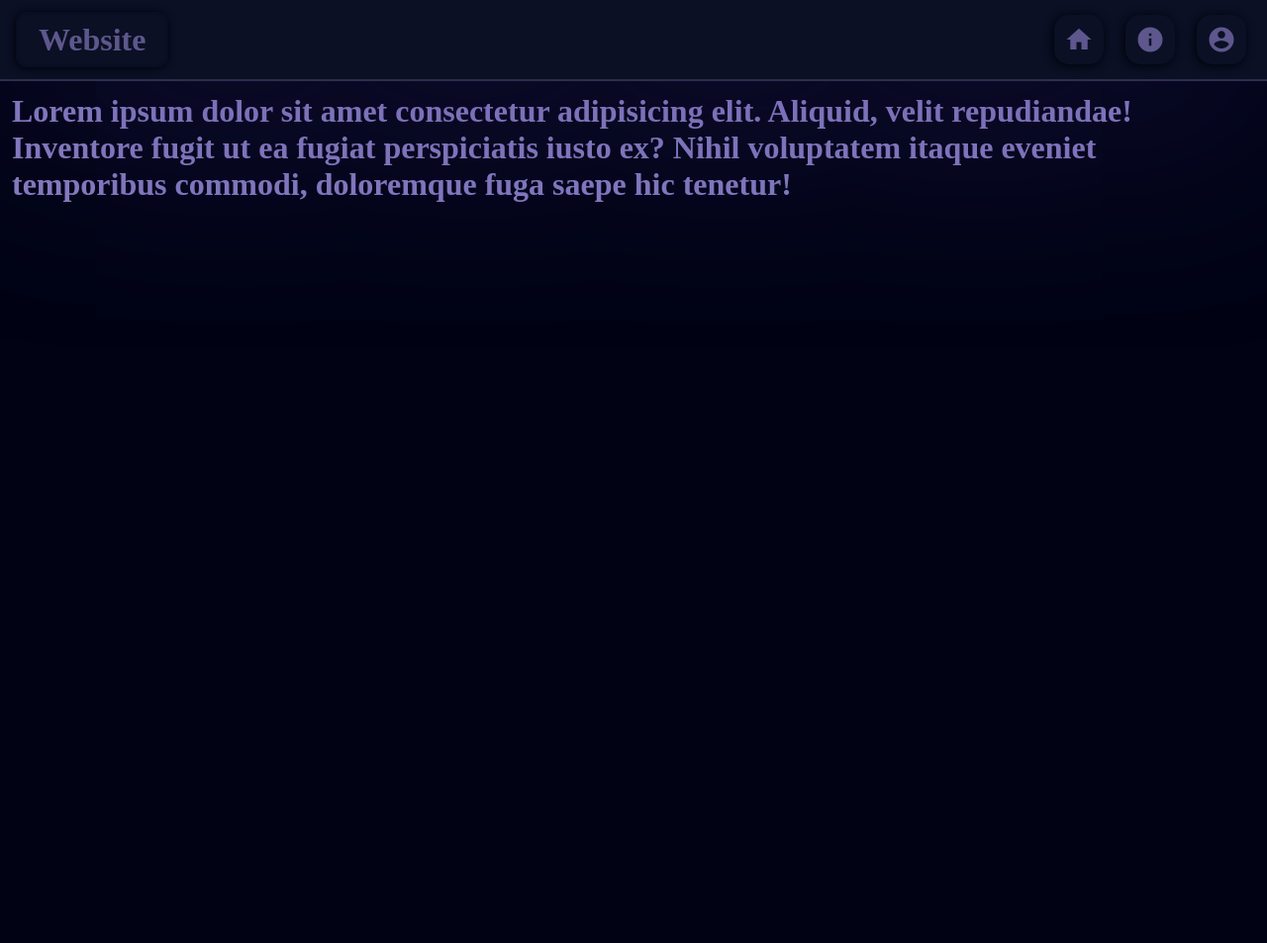
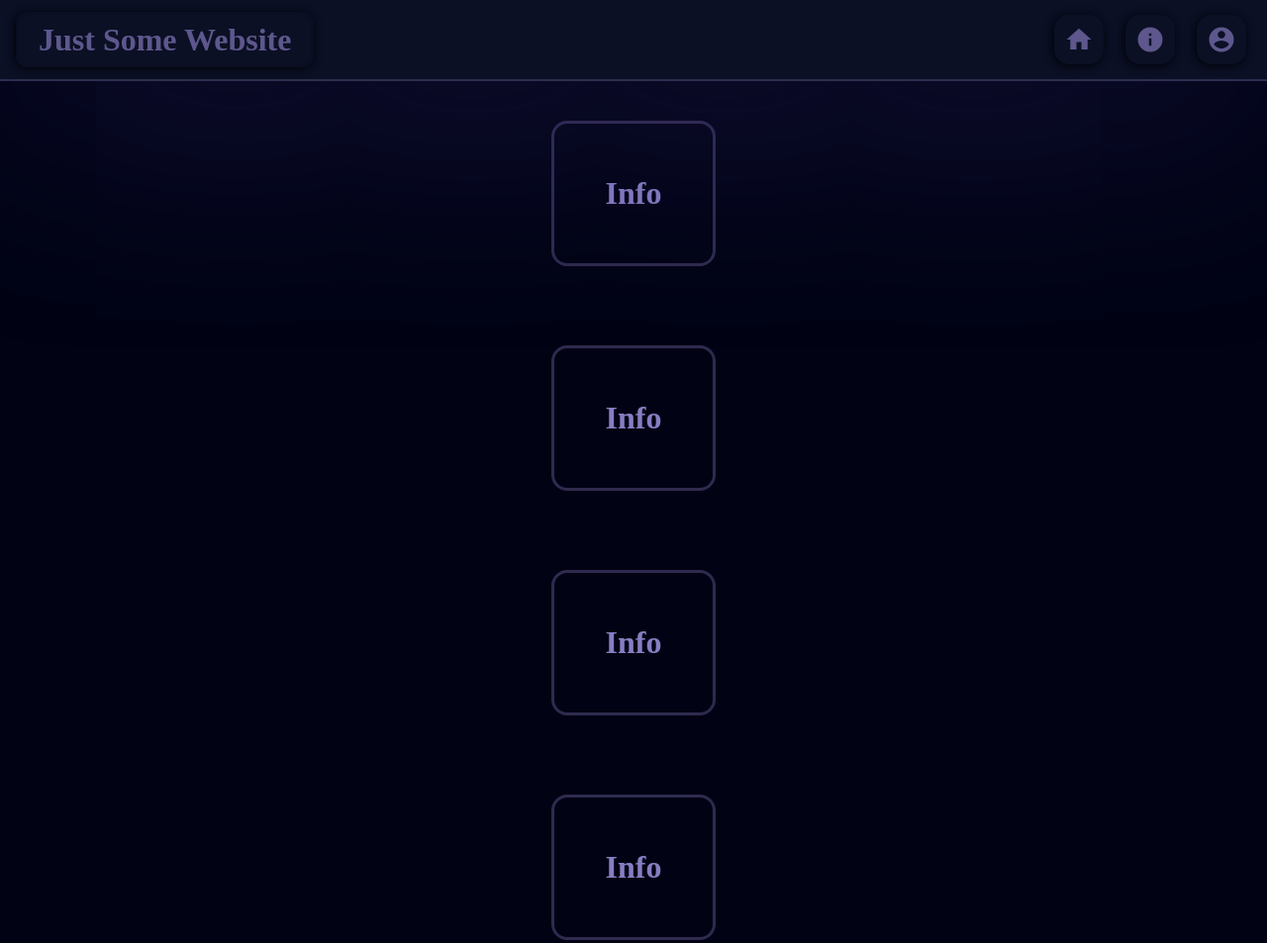
Before and after one commit to Nicktrovert/justsomewebsite, a plain HTML site: page index.html in a window 1280 px wide. Shown: the top 953 px of the page at 99% size. Before the commit the page ends 800 px from the top, so only its background shows below. Drawn offline with Linux system fonts and the light colour scheme.

Commit message:
added some test elements to website

```diff
--- a/index.html
+++ b/index.html
@@ -8,10 +8,10 @@
     <script src="script.js"></script>
     <title>Just Some Website</title>
 </head>
-<body class="smooth">
+<body>
     <header class="smooth">
         <div class="header-leftdiv box-shadow smooth">
-            <h1 class="smooth header-text">Website</h1>
+            <h1 class="smooth header-text">Just Some Website</h1>
         </div>
         <div class="header-rightdiv smooth">
             <a href="index.html"><i class="material-icons header-icon box-shadow smooth">home</i></a>
@@ -19,6 +19,49 @@
             <a href="/"><i class="material-icons header-icon box-shadow smooth">account_circle</i></a>
         </div class="smooth">
     </header>
-    <h1 class="smooth">Lorem ipsum dolor sit amet consectetur adipisicing elit. Aliquid, velit repudiandae! Inventore fugit ut ea fugiat perspiciatis iusto ex? Nihil voluptatem itaque eveniet temporibus commodi, doloremque fuga saepe hic tenetur!</h1>
+    <div class="elements-div smooth">
+        <div class="Info-container smooth">
+            <h1 class="Info-container-text smooth">Info</h1>
+            <div class="Info-container-box smooth">
+                <a class="Info-container-text">This is just some website made out of boredom and for practice</a>
+            </div>
+        </div>
+        <div class="Info-container smooth">
+            <h1 class="Info-container-text smooth">Info</h1>
+            <div class="Info-container-box smooth">
+                <a class="Info-container-text">This is just some website made out of boredom and for practice</a>
+            </div>
+        </div>
+        <div class="Info-container smooth">
+            <h1 class="Info-container-text smooth">Info</h1>
+            <div class="Info-container-box smooth">
+                <a class="Info-container-text">This is just some website made out of boredom and for practice</a>
+            </div>
+        </div>
+        <div class="Info-container smooth">
+            <h1 class="Info-container-text smooth">Info</h1>
+            <div class="Info-container-box smooth">
+                <a class="Info-container-text">This is just some website made out of boredom and for practice</a>
+            </div>
+        </div>
+        <div class="Info-container smooth">
+            <h1 class="Info-container-text smooth">Info</h1>
+            <div class="Info-container-box smooth">
+                <a class="Info-container-text">This is just some website made out of boredom and for practice</a>
+            </div>
+        </div>
+        <div class="Info-container smooth">
+            <h1 class="Info-container-text smooth">Info</h1>
+            <div class="Info-container-box smooth">
+                <a class="Info-container-text">This is just some website made out of boredom and for practice</a>
+            </div>
+        </div>
+        <div class="Info-container smooth">
+            <h1 class="Info-container-text smooth">Info</h1>
+            <div class="Info-container-box smooth">
+                <a class="Info-container-text">This is just some website made out of boredom and for practice</a>
+            </div>
+        </div>
+    </div>
 </body>
 </html>
--- a/style.css
+++ b/style.css
@@ -9,11 +9,31 @@ body{
     margin: 0;
     padding: 0;
     background-color: #010314;
+    height: 100%;
+    overflow-y: scroll;
+}
+body::-webkit-scrollbar {
+    width: 1vh;
+    border-style: solid;
+    border-color: #010314;
+    border-top: 0;
+    border-right: 0;
+    border-bottom: 0;
+}
+body::-webkit-scrollbar-track {
+    box-shadow: inset 0 0 6px rgba(0, 0, 0, 0.3);
+}
+body::-webkit-scrollbar-thumb {
+    background: linear-gradient(45deg, #877dc2, #2f2a4e);
+    border-radius: 15vh;
 }
 header{
     background-color: rgb(16, 23, 44);
+    position:sticky;
+    top: 0;
     display: flex;
     justify-content: space-between;
+    width: 100%;
     height: 10vh;
     border-style: solid;
     border-color: #464068;
@@ -82,3 +102,53 @@ header:hover{
     text-shadow: 0px 0px 2vh white;
     scale: 1.5
 }
+.elements-div{
+    height: 100%;
+    width: 100%;
+    display: flex;
+    flex-direction: column;
+    justify-content: center;
+    align-items: center;
+    background: transparent;
+}
+.Info-container{
+    margin: 5vh;
+    border-radius: 2vh;
+    border-style: solid;
+    display: flex;
+    justify-content: center;
+    align-items: center;
+    border-color: #2f2a4e;
+    background:transparent;
+    width: auto;
+    padding: 5vh;
+}
+.Info-container-text{
+    align-self: center;
+}
+.Info-container-box{
+    transition-duration: 0.5s;
+    opacity: 0%;
+    width: 0vh;
+    height: 0vh;
+    display: flex;
+    align-items: center;
+    justify-content: center;
+    margin-left: 0;
+    font-size: 0;
+}
+.Info-container:hover{
+    border-radius: 6vh;
+    box-shadow: 0px 0px 500vh #877dc2;
+    .Info-container-box{
+        opacity: 100%;
+        transition-duration: 0.5s;
+        width: 50vh;
+        font-size: 110%;
+        height: auto;
+        margin-left: 5vh;
+        display: flex;
+        align-items: center;
+        justify-content: center;
+    }
+}
```
